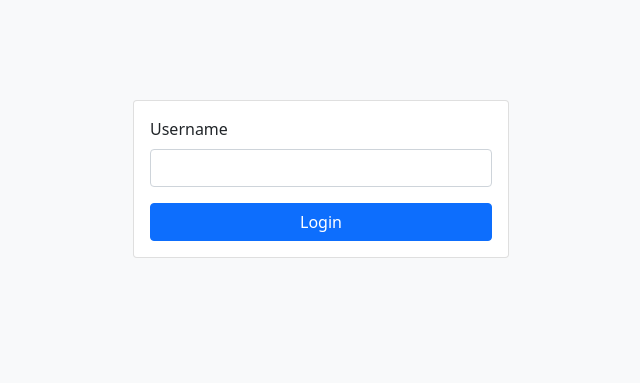
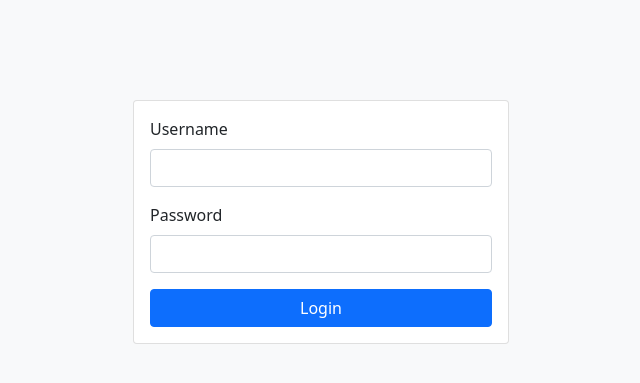
Before and after one commit to Janutoo/devops-cloud-project, a Flask app: page /login in a window 1280 px wide. Shown: the top 383 px of the page, without its empty margins (319-959 px from the left). Run offline with Flask 3, Linux system fonts and the light colour scheme.

Commit message:
feat: add password field and validation to login functionality

```diff
--- a/app/app.py
+++ b/app/app.py
@@ -35,8 +35,19 @@ def home():
 def login():
     if request.method == "POST":
         username = request.form.get("username").strip()
+        password = request.form.get("password")
+
         if not username:
             flash("Username cannot be empty")
+            return render_template("login.html")
+
+        if not password:
+            flash("Password cannot be empty")
+            return render_template("login.html")
+
+        # Check password
+        if password != "passat":
+            flash("Invalid password")
             return render_template("login.html")
 
         # Search for existing user
--- a/app/templates/login.html
+++ b/app/templates/login.html
@@ -24,6 +24,10 @@
                         <label for="username" class="form-label">Username</label>
                         <input type="text" class="form-control" id="username" name="username" required>
                     </div>
+                    <div class="mb-3">
+                        <label for="password" class="form-label">Password</label>
+                        <input type="password" class="form-control" id="password" name="password" required>
+                    </div>
                     <button type="submit" class="btn btn-primary w-100">Login</button>
                 </form>
             </div>
```
